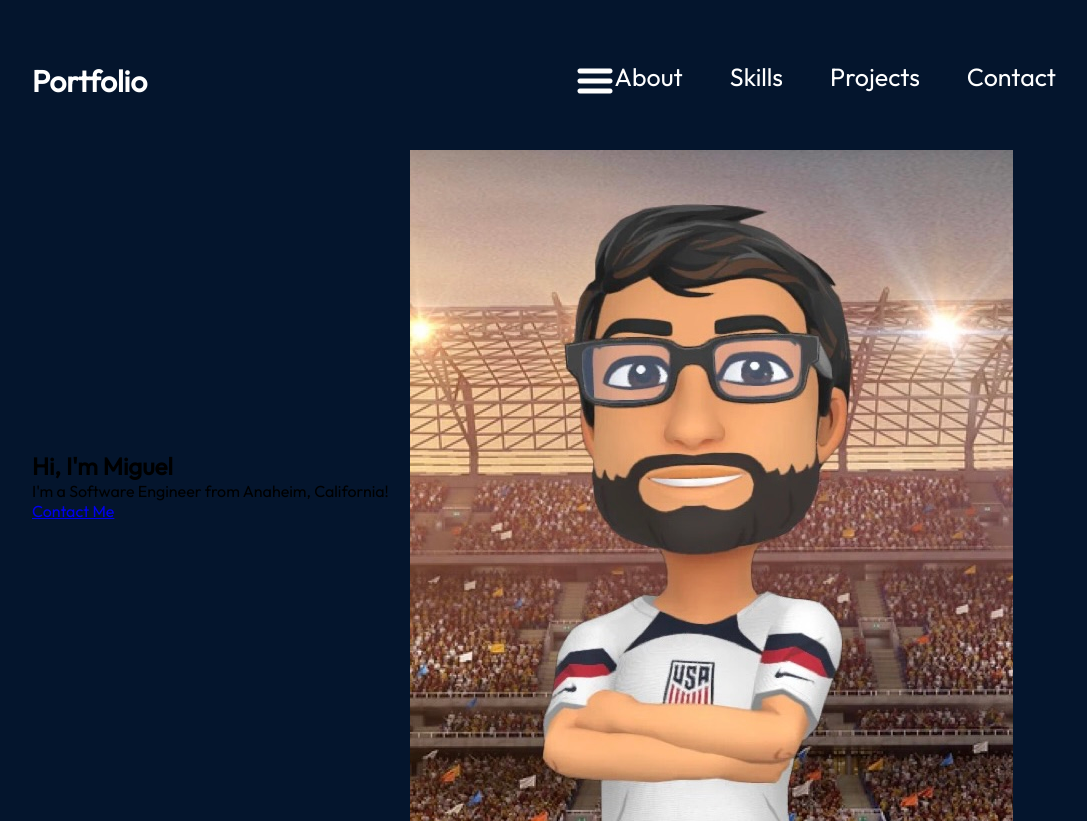
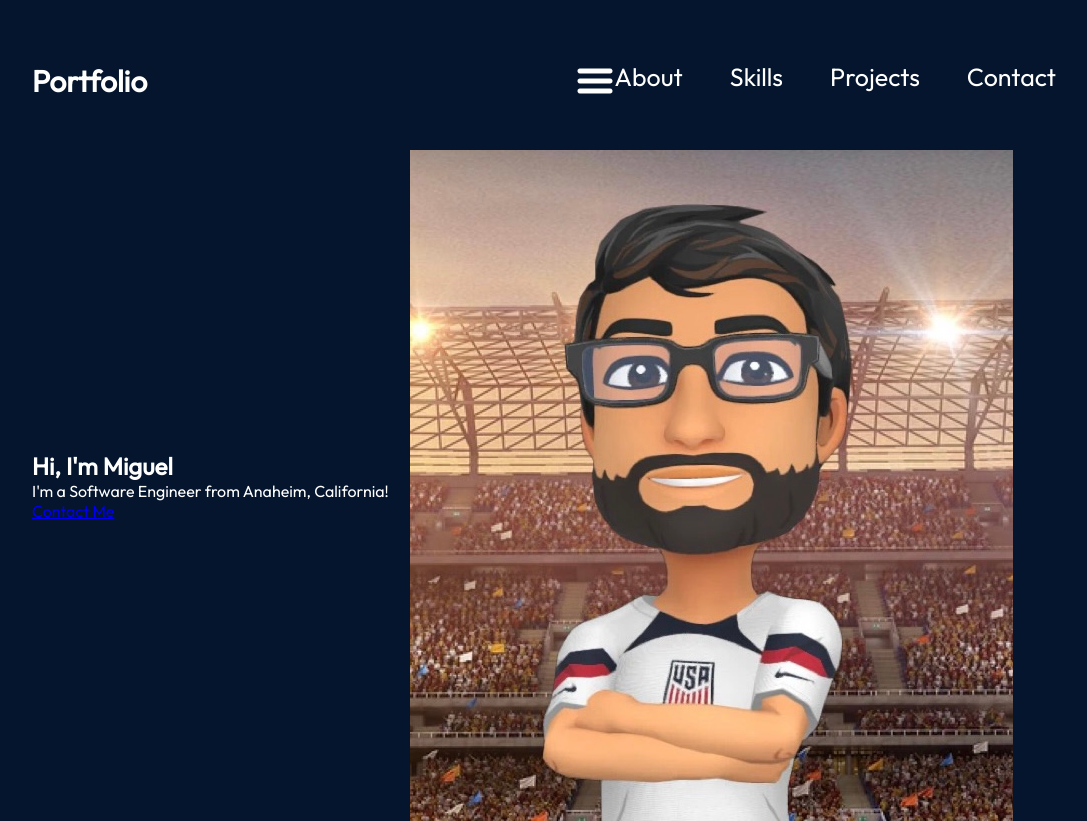
Before and after one commit to tatsuyax25/react-portfolio, a React (Vite) app: page / in a window 1280 px wide. Shown: the whole page, without its empty margins (96-1183 px from the left). Built offline with nearby package versions, Linux system fonts and the light colour scheme.

Commit message:
Style content

```diff
--- a/src/componets/Hero/Hero.module.css
+++ b/src/componets/Hero/Hero.module.css
@@ -10,3 +10,11 @@
   margin-left: 10%;
   margin-right: 10%;
 }
+
+.content {
+  display: flex;
+  flex-direction: column;
+  align-items: flex-start;
+  color: var(--color-text);
+  z-index: 1;
+}
```
